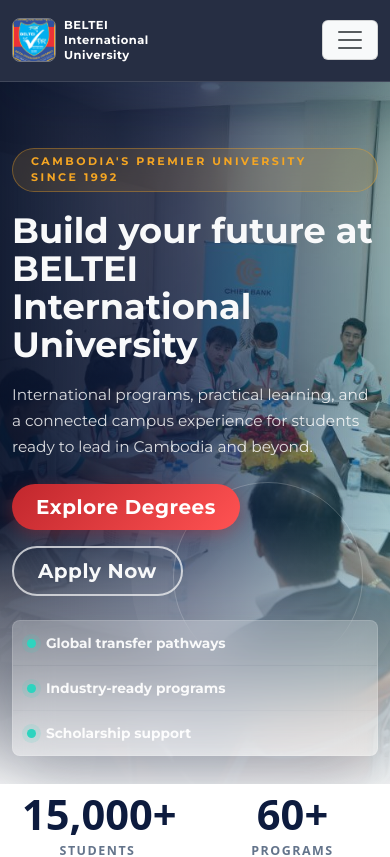
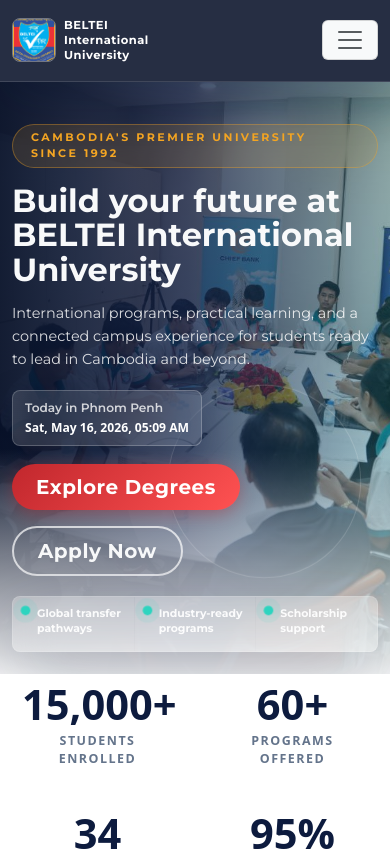
Before and after one commit to LyhengLT/react-university-website, a React (Create React App) app: page / in a window 390 px wide. Shown: the top 857 px of the page. Built offline with nearby package versions, Linux system fonts and the light colour scheme.

Commit message:
Make dates dynamic and add page animations

```diff
--- a/src/App.js
+++ b/src/App.js
@@ -11,9 +11,11 @@
 import Blog from './pages/Blog/Blog';
 import Contact from './pages/Contact/Contact';
 import NotFound from './pages/NotFound/NotFound';
+import { FOUNDING_YEAR, getSiteDateInfo } from './utils/siteDates';
 
 function App() {
   const location = useLocation();
+  const siteDates = getSiteDateInfo();
   useScrollReveal(location.pathname);
   return (
     <div>
@@ -54,7 +56,7 @@
           <div className='row gy-5'>
             <div className='col-md-4'>
               <p className='text-uppercase fw-bold mb-1' style={{fontSize:'11px',letterSpacing:'2px',color:'rgba(245,166,35,0.9)'}}>BELTEI International University</p>
-              <p style={{fontSize:'0.82rem',lineHeight:'1.7',maxWidth:'260px'}}>Empowering Cambodia's future through world-class education since 1992.</p>
+              <p style={{fontSize:'0.82rem',lineHeight:'1.7',maxWidth:'260px'}}>Empowering Cambodia's future through world-class education since {FOUNDING_YEAR}, now {siteDates.yearsOfExcellence} years strong.</p>
               <ul className='footer-social-icons list-unstyled d-flex gap-3 mt-3'>
                 <li>
                   <a href="https://facebook.com" target="_blank" rel="noreferrer">
@@ -110,7 +112,7 @@
           </div>
           <hr style={{borderColor:'rgba(255,255,255,0.08)',marginTop:'40px'}} />
           <p className='text-center mb-0' style={{fontSize:'0.78rem',color:'rgba(255,255,255,0.35)',paddingBottom:'16px'}}>
-            © {new Date().getFullYear()} BELTEI International University. All rights reserved.
+            © {siteDates.currentYear} BELTEI International University. All rights reserved.
           </p>
         </div>
       </footer>
--- a/src/pages/About/About.jsx
+++ b/src/pages/About/About.jsx
@@ -12,6 +12,7 @@
 import Person7 from '../../utils/images/person7.jpg';
 import Person8 from '../../utils/images/person8.jpg';
 import Person9 from '../../utils/images/person9.jpg';
+import { FOUNDING_YEAR, getSiteDateInfo } from '../../utils/siteDates';
 
 const persons = [
     { id: 1, img: Person1, name: 'H.E. Dr. Sok Vanna', role: 'Rector' },
@@ -25,14 +26,17 @@
     { id: 9, img: Person9, name: 'Ms. Noun Sreymom', role: 'Director, International Relations' },
 ];
 
-const milestones = [
-    { year: '1992', event: 'BELTEI was founded as a pioneering private institution in Cambodia.' },
+const getMilestones = ({ currentYear, yearsOfExcellence }) => [
+    { year: FOUNDING_YEAR, event: 'BELTEI was founded as a pioneering private institution in Cambodia.' },
     { year: '2002', event: 'Achieved full university status and launched degree programs.' },
     { year: '2012', event: 'Opened two additional campuses — Chom Chav and Prey Sor.' },
-    { year: '2022', event: 'Celebrated 30 years of excellence with 100,000+ graduates.' },
+    { year: currentYear, event: `Celebrating ${yearsOfExcellence} years of excellence with 100,000+ graduates.` },
 ];
 
 function About() {
+  const siteDates = getSiteDateInfo();
+  const milestones = getMilestones(siteDates);
+
   return (
     <div className='about-page'>
         <header className='height-75'>
@@ -52,7 +56,7 @@
                     <span className='section-label'>Why Study With Us</span>
                     <h2 className='mt-3 mb-4'>Shaping Cambodia's<br />Future Leaders</h2>
                     <p>
-                        Founded in 1992, BELTEI International University has grown into Cambodia's most respected
+                        Founded in {FOUNDING_YEAR}, BELTEI International University has grown into Cambodia's most respected
                         higher education institution. We offer internationally accredited programs taught by leading
                         academics and industry practitioners across three modern campuses in Phnom Penh.
                     </p>
--- a/src/pages/Home/Home.css
+++ b/src/pages/Home/Home.css
@@ -35,6 +35,7 @@
     border-radius: 999px;
     box-shadow: 0 0 0 42px rgba(255,255,255,0.04);
     z-index: -1;
+    animation: heroRingDrift 8s ease-in-out infinite;
 }
 
 .hero-shell {
@@ -83,6 +84,53 @@
     margin-bottom: 34px;
 }
 
+.hero-date-pill {
+    position: relative;
+    display: inline-flex;
+    align-items: center;
+    gap: 12px;
+    min-height: 42px;
+    margin-bottom: 28px;
+    padding: 8px 16px 8px 12px;
+    border: 1px solid rgba(255,255,255,0.22);
+    border-radius: 999px;
+    background: rgba(255,255,255,0.1);
+    color: rgba(255,255,255,0.78);
+    font-size: 0.82rem;
+    font-weight: 600;
+    overflow: hidden;
+    backdrop-filter: blur(16px);
+    box-shadow: 0 16px 42px rgba(8,18,42,0.24);
+}
+
+.hero-date-pill::after {
+    content: '';
+    position: absolute;
+    inset: 0;
+    background: linear-gradient(90deg, transparent, rgba(255,255,255,0.18), transparent);
+    transform: translateX(-110%);
+    animation: dateSweep 4s ease-in-out infinite;
+}
+
+.hero-date-pill strong {
+    position: relative;
+    z-index: 1;
+    color: #ffffff;
+    font-weight: 800;
+}
+
+.hero-date-orbit {
+    position: relative;
+    z-index: 1;
+    width: 12px;
+    height: 12px;
+    flex: 0 0 12px;
+    border-radius: 50%;
+    background: #2dd4bf;
+    box-shadow: 0 0 0 6px rgba(45,212,191,0.14);
+    animation: livePulse 1.8s ease-in-out infinite;
+}
+
 .hero-highlight-bar {
     display: grid;
     grid-template-columns: repeat(3, minmax(0, 1fr));
@@ -116,6 +164,7 @@
     border-radius: 50%;
     background: #2dd4bf;
     box-shadow: 0 0 0 5px rgba(45,212,191,0.13);
+    animation: livePulse 2.4s ease-in-out infinite;
 }
 
 /* Stats section */
@@ -182,6 +231,21 @@
     border-radius: 50px;
 }
 
+@keyframes heroRingDrift {
+    0%, 100% { transform: translate3d(0, 0, 0) scale(1); opacity: 0.92; }
+    50% { transform: translate3d(-16px, -12px, 0) scale(1.08); opacity: 0.58; }
+}
+
+@keyframes livePulse {
+    0%, 100% { transform: scale(1); box-shadow: 0 0 0 5px rgba(45,212,191,0.13); }
+    50% { transform: scale(1.16); box-shadow: 0 0 0 10px rgba(45,212,191,0.04); }
+}
+
+@keyframes dateSweep {
+    0%, 58% { transform: translateX(-110%); }
+    100% { transform: translateX(110%); }
+}
+
 @media (max-width: 991.98px) {
     .hero-content h1 {
         font-size: 3.25rem;
@@ -201,35 +265,60 @@
     }
 
     .hero-shell {
-        padding-top: 66px;
-        padding-bottom: 28px;
+        padding-top: 42px;
+        padding-bottom: 22px;
     }
 
     .hero-badge {
         align-items: flex-start;
         border-radius: 8px;
+        font-size: 10px;
         line-height: 1.45;
+        margin-bottom: 16px;
     }
 
     .hero-content h1 {
-        font-size: 2.2rem;
+        font-size: 2rem;
         line-height: 1.08;
+        margin-bottom: 14px;
+    }
+
+    .hero-subtitle {
+        font-size: 0.9rem;
+        line-height: 1.62;
         margin-bottom: 18px;
     }
 
-    .hero-subtitle {
-        font-size: 0.96rem;
-        line-height: 1.7;
-        margin-bottom: 24px;
+    .hero-date-pill {
+        align-items: flex-start;
+        flex-direction: column;
+        gap: 2px;
+        min-height: 54px;
+        margin-bottom: 18px;
+        border-radius: 8px;
+        padding: 8px 12px;
+        font-size: 0.76rem;
+    }
+
+    .hero-date-orbit {
+        display: none;
     }
 
     .hero-highlight {
-        min-height: 44px;
-        padding: 10px 14px;
+        align-items: flex-start;
+        min-height: 54px;
+        padding: 9px 8px;
+        gap: 7px;
+        font-size: 0.68rem;
+        line-height: 1.35;
+        white-space: normal;
     }
 
     .hero-highlight-bar {
-        margin-top: 24px;
+        display: grid;
+        grid-template-columns: repeat(3, minmax(0, 1fr));
+        margin-top: 20px;
+        overflow: hidden;
     }
 
     .stats-section.py-5 {
--- a/src/pages/Home/Home.jsx
+++ b/src/pages/Home/Home.jsx
@@ -1,4 +1,4 @@
-import React from 'react';
+import React, { useEffect, useState } from 'react';
 import './Home.css';
 import { Link } from 'react-router-dom';
 import ChooseSection from '../../components/ChooseSection/ChooseSection';
@@ -9,6 +9,7 @@
 import Blog2Img from '../../utils/images/blog2-img.jpg';
 import Blog3Img from '../../utils/images/blog3-img.jpg';
 import { useCountUp } from '../../hooks/useCountUp';
+import { FOUNDING_YEAR, formatCambodiaDateTime, getSiteDateInfo } from '../../utils/siteDates';
 
 const blogs = [
     {
@@ -31,10 +32,10 @@
     }
 ];
 
-const stats = [
+const getStats = (yearsOfExcellence) => [
     { label: 'Students Enrolled', value: 15000, suffix: '+' },
     { label: 'Programs Offered', value: 60, suffix: '+' },
-    { label: 'Years of Excellence', value: 32, suffix: '' },
+    { label: 'Years of Excellence', value: yearsOfExcellence, suffix: '' },
     { label: 'Graduate Employment', value: 95, suffix: '%' },
 ];
 
@@ -54,18 +55,39 @@
     );
 }
 
+function LiveDateBadge() {
+    const [now, setNow] = useState(() => new Date());
+
+    useEffect(() => {
+        const timer = setInterval(() => setNow(new Date()), 60000);
+        return () => clearInterval(timer);
+    }, []);
+
+    return (
+        <div className='hero-date-pill hero-text-3' aria-live='polite'>
+            <span className='hero-date-orbit'></span>
+            <span>Today in Phnom Penh</span>
+            <strong>{formatCambodiaDateTime(now)}</strong>
+        </div>
+    );
+}
+
 function Home() {
+  const siteDates = getSiteDateInfo();
+  const stats = getStats(siteDates.yearsOfExcellence);
+
   return (
     <div className='home-page'>
         <header className='home-hero text-light'>
             <div className='container hero-shell'>
                 <div className='hero-content'>
-                    <span className='hero-badge hero-text-1'>Cambodia's Premier University Since 1992</span>
+                    <span className='hero-badge hero-text-1'>Cambodia's Premier University Since {FOUNDING_YEAR}</span>
                     <h1 className='fw-bold hero-text-2'>Build your future at BELTEI International University</h1>
                     <p className='hero-subtitle hero-text-3'>
                         International programs, practical learning, and a connected campus experience
                         for students ready to lead in Cambodia and beyond.
                     </p>
+                    <LiveDateBadge />
                     <div className='d-flex flex-column flex-sm-row align-items-sm-center gap-3 hero-text-4'>
                         <Link to="/courses">
                             <button type='button' className='btn btn-danger btn-lg btn-shimmer px-4'>Explore Degrees</button>
@@ -110,7 +132,7 @@
                 <div className='row d-flex align-items-center justify-content-around gy-5'>
                     <div className='col-lg-5 reveal reveal-left'>
                         <span className='section-label'>Enroll Now</span>
-                        <h2 className='mt-3 mb-3'>2026 Academic<br />Intake Is Open</h2>
+                        <h2 className='mt-3 mb-3'>{siteDates.intakeYear} Academic<br />Intake Is Open</h2>
                         <p style={{color:'var(--text-muted)',lineHeight:'1.8',marginBottom:'28px'}}>
                             Applications are now open for undergraduate, postgraduate, and doctoral programs.
                             Secure your place at Cambodia's most internationally recognized university.
--- /dev/null
+++ b/src/utils/siteDates.js
@@ -0,0 +1,34 @@
+export const FOUNDING_YEAR = 1992;
+export const CAMBODIA_TIME_ZONE = 'Asia/Phnom_Penh';
+
+export function getSiteDateInfo(now = new Date()) {
+  const parts = new Intl.DateTimeFormat('en-US', {
+    timeZone: CAMBODIA_TIME_ZONE,
+    year: 'numeric',
+    month: 'numeric',
+  }).formatToParts(now);
+  const currentYear = Number(parts.find((part) => part.type === 'year')?.value);
+  const currentMonth = Number(parts.find((part) => part.type === 'month')?.value);
+  const intakeYear = currentMonth >= 9 ? currentYear + 1 : currentYear;
+  const previousYear = currentYear - 1;
+  const yearsOfExcellence = Math.max(0, currentYear - FOUNDING_YEAR);
+
+  return {
+    currentYear,
+    intakeYear,
+    previousYear,
+    yearsOfExcellence,
+  };
+}
+
+export function formatCambodiaDateTime(date = new Date()) {
+  return new Intl.DateTimeFormat('en-US', {
+    timeZone: CAMBODIA_TIME_ZONE,
+    weekday: 'short',
+    month: 'short',
+    day: 'numeric',
+    year: 'numeric',
+    hour: '2-digit',
+    minute: '2-digit',
+  }).format(date);
+}
```
Also changed, not shown: src/pages/About/About.css (+43 -5 lines), src/pages/Blog/Blog.css (+53 -0 lines), src/pages/Blog/Blog.jsx (+20 -14 lines).
